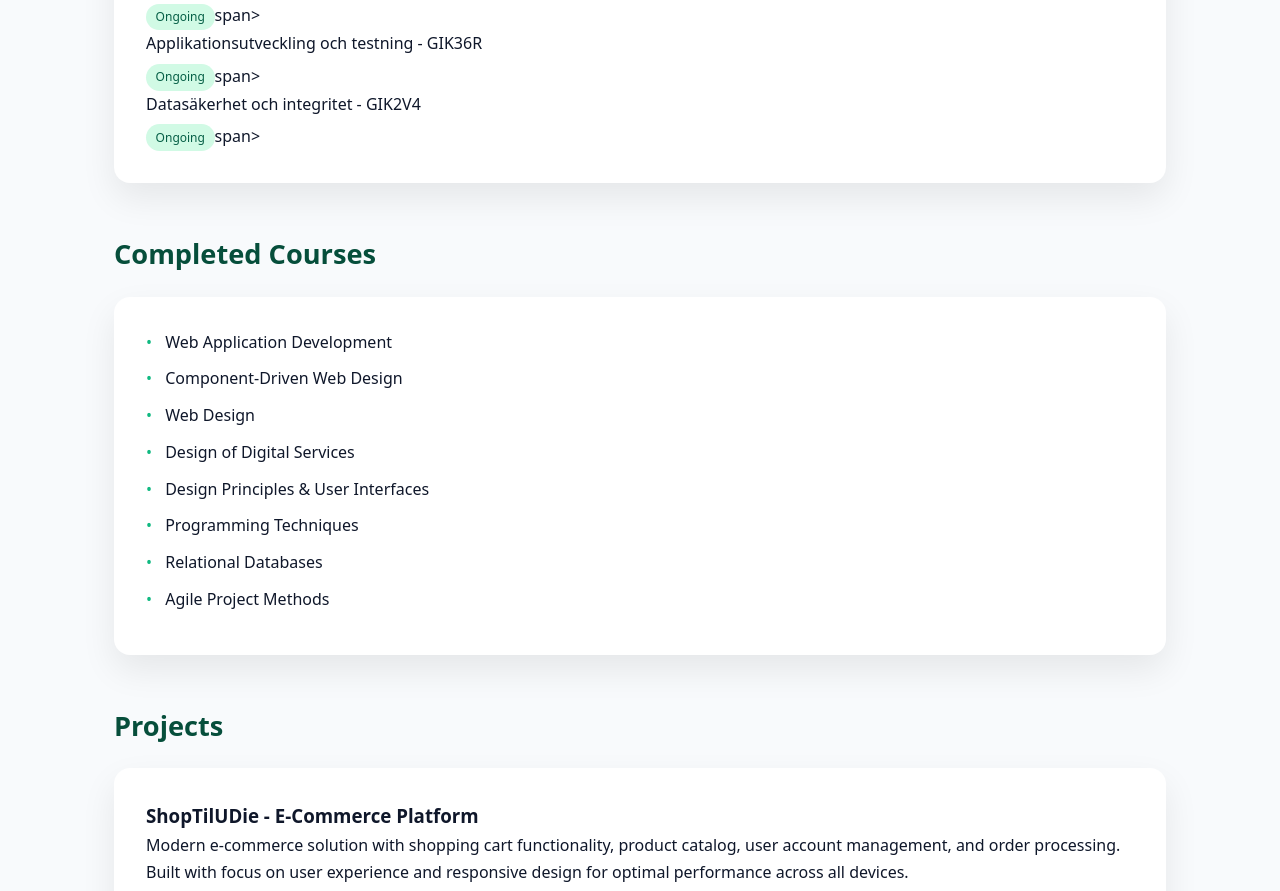
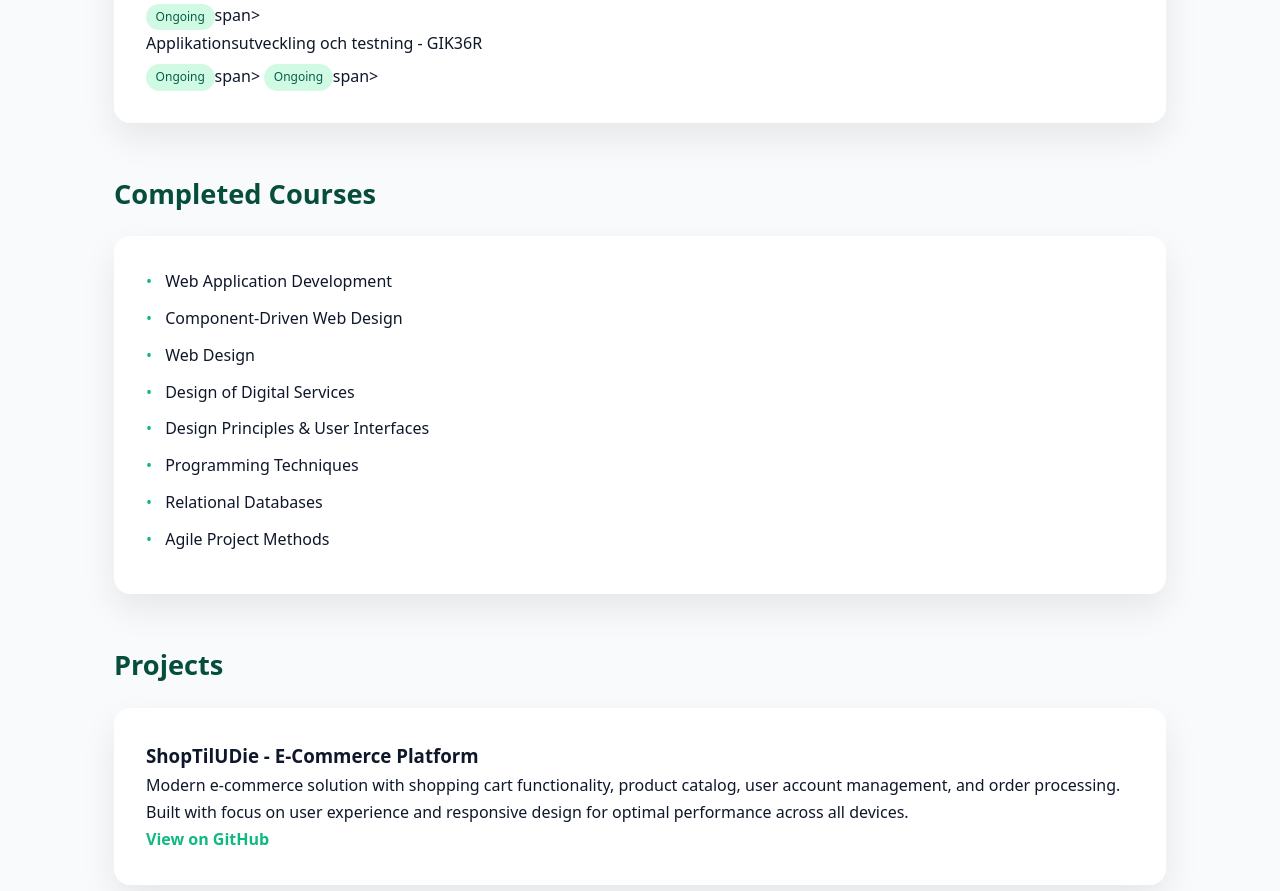
Before and after one commit to kay85-crl/kayissan-portfolio, a plain HTML site: page index.html in a window 1280 px wide. Shown: the part 1350-2241 px from the top of the page. Drawn offline with Linux system fonts and the light colour scheme.

Commit message:
Fix HTML formatting and structure

```diff
--- a/index.html
+++ b/index.html
@@ -57,7 +57,6 @@
                     <span class="badge">Ongoing</span>span>
                     <p>Applikationsutveckling och testning - GIK36R</p>
                     <span class="badge">Ongoing</span>span>
-                    <p>Datasäkerhet och integritet - GIK2V4</p>
                     <span class="badge">Ongoing</span>span></p></p>
 
     </div>
```
